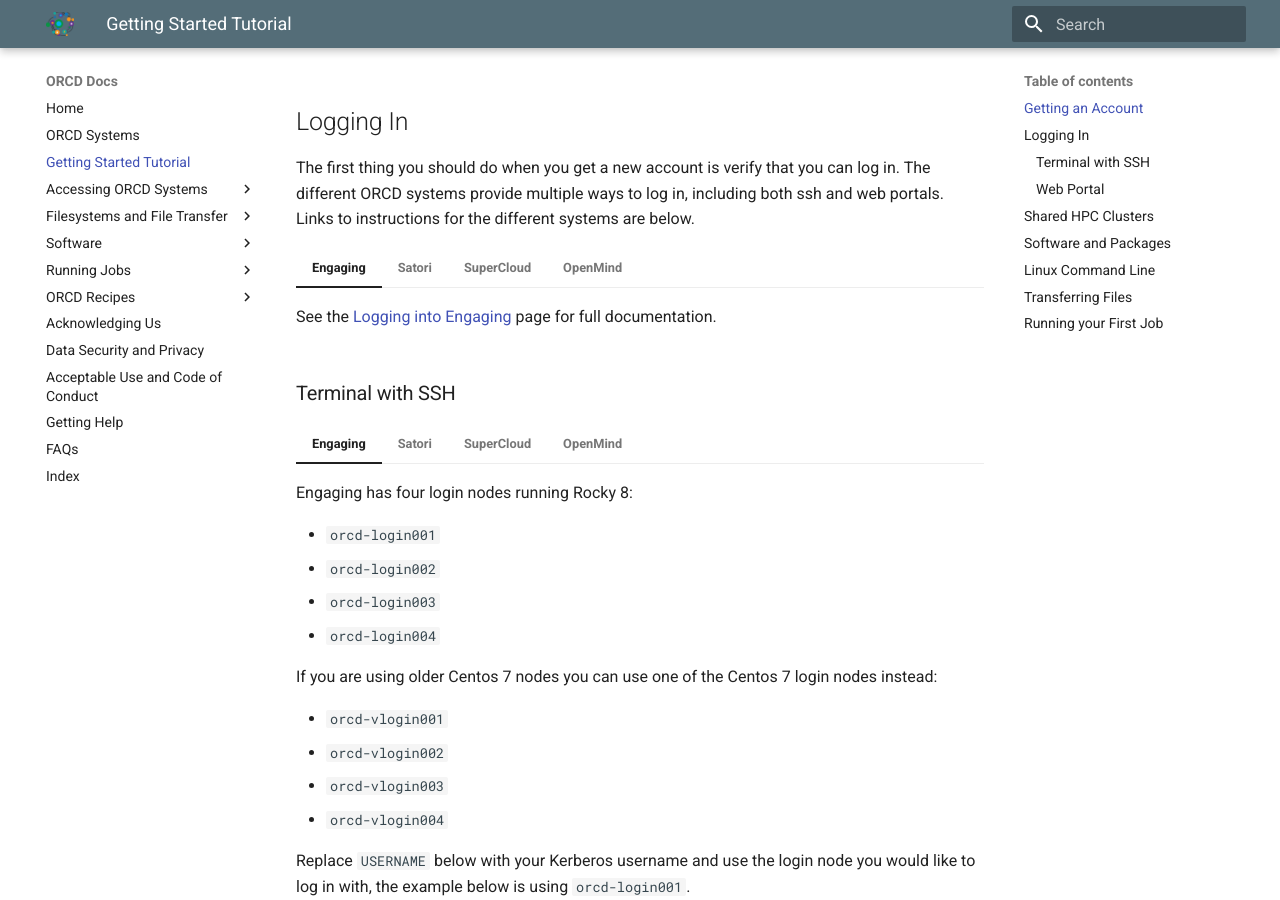
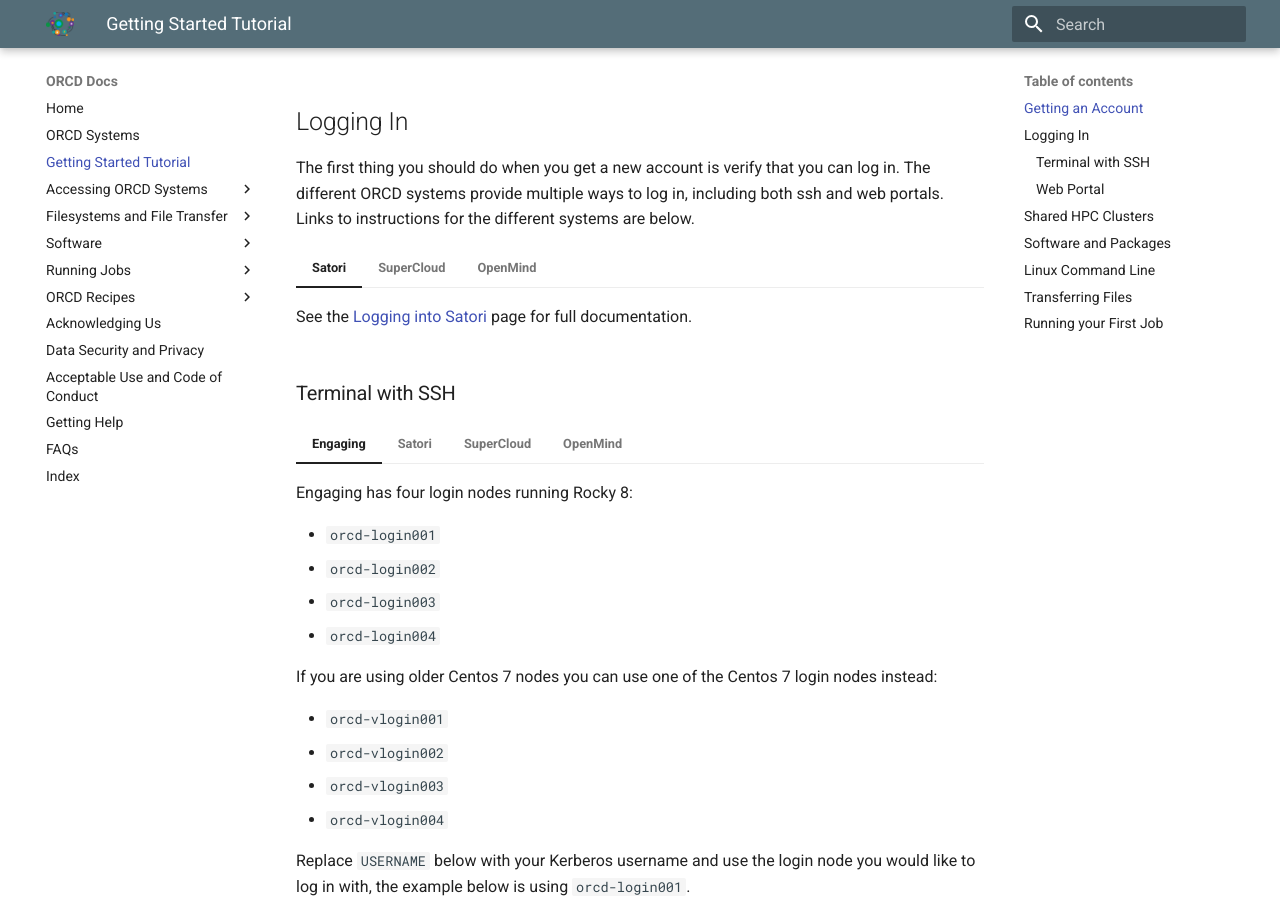
Before and after one commit to mit-orcd/orcd-docs-edit, an MkDocs documentation site: the page built from docs/getting-started.md, in a window 1280 px wide and 900 px high, scrolled down 633 px. Built offline with MkDocs 1.6.1 and Material for MkDocs 9.7.7, drawn with Linux system fonts in a browser that asks for light colours.

Commit message:
Removed link to Engaging docs

```diff
--- a/docs/getting-started.md
+++ b/docs/getting-started.md
@@ -36,10 +36,6 @@
 
 The first thing you should do when you get a new account is verify that
 you can log in. The different ORCD systems provide multiple ways to log in, including both ssh and web portals. Links to instructions for the different systems are below.
-
-=== "Engaging"
-
-    See the [Logging into Engaging](https://engaging-web.mit.edu/eofe-wiki/logging_in/) page for full documentation.
 
 === "Satori"
 
```
